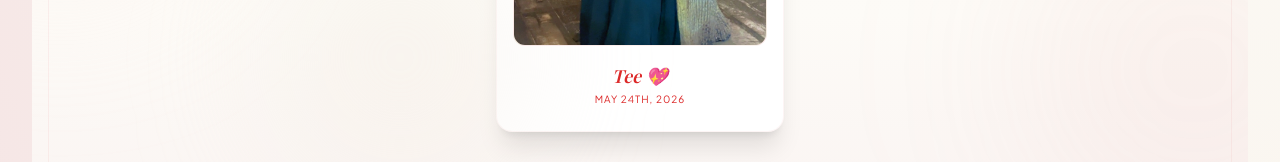
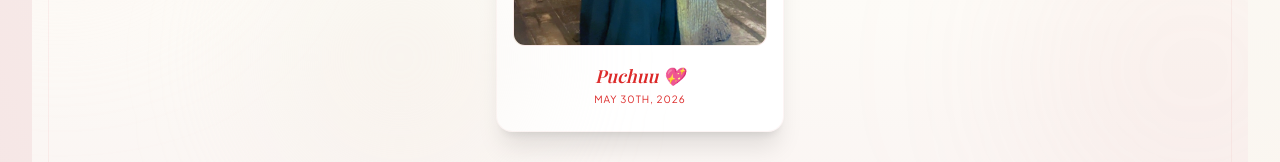
Before and after one commit to suhail-sid/Umme-Bday, a React (Vite) app: page / in a window 1280 px wide. Shown: the part 417-579 px from the top of the page. Built offline with nearby package versions, Linux system fonts and the light colour scheme; a web font is replaced by a local one.

Commit message:
Update birthday messages and audio file for a more personalized touch

```diff
--- a/src/components/CakeScreen.jsx
+++ b/src/components/CakeScreen.jsx
@@ -136,10 +136,10 @@ export default function CakeScreen({ isActive, onNext }) {
 
 
               <div className="text-center mt-1 px-1">
-                <p className="text-sm font-semibold text-berry-dark italic font-serif">"You hold a special place in my life..."</p>
+                <p className="text-sm font-semibold text-berry-dark italic font-serif">"You are one of the sweetest parts of my heart..."</p>
                 <p className="text-xs text-berry-light mt-2 leading-relaxed">
-                  Wishing you a day filled with the sweet warmth of happy smiles. May Allah Give you every happiness in your life..
-                  <br /> Always a Safed Dayan for me!❤
+                  May your birthday bring you endless smiles, gentle peace, and all the love your heart can hold.
+                  <br /> Always by your side, loving you more with every passing day.Meri Chimirkhi ❤
                 </p>
               </div>
 
--- a/src/components/OpeningScreen.jsx
+++ b/src/components/OpeningScreen.jsx
@@ -40,8 +40,8 @@ export default function OpeningScreen({ isActive, onNext }) {
           </div>
 
           <div className="pt-4 pb-2 text-center">
-            <p className="font-serif italic text-lg text-red-600 font-semibold">Tee 💖</p>
-            <p className="text-[10px] text-red-600  tracking-widest uppercase mt-0.5">May 24th, 2026</p>
+            <p className="font-serif italic text-lg text-red-600 font-semibold">Puchuu 💖</p>
+            <p className="text-[10px] text-red-600  tracking-widest uppercase mt-0.5">May 30th, 2026</p>
           </div>
         </div>
 
--- a/src/components/VideoMessageScreen.jsx
+++ b/src/components/VideoMessageScreen.jsx
@@ -72,10 +72,10 @@ export default function VideoMessageScreen({ isActive, onNext }) {
           style={{ animationDelay: '0.3s' }}
         >
           <p className="font-serif italic text-lg text-berry-dark font-semibold leading-relaxed">
-            "Hope I made your special day a little more special Tee"
+            "I hope this memory made your day as bright as you make mine."
           </p>
           <p className="mt-2 text-xs sm:text-sm text-berry-light font-medium leading-relaxed">
-            Always your Little supporter ❤️
+            Forever by your side, loving you more each day. ❤️
           </p>
         </div>
 
```
Also changed, not shown: 1 other file (tests, documents, lock files or other folders).
